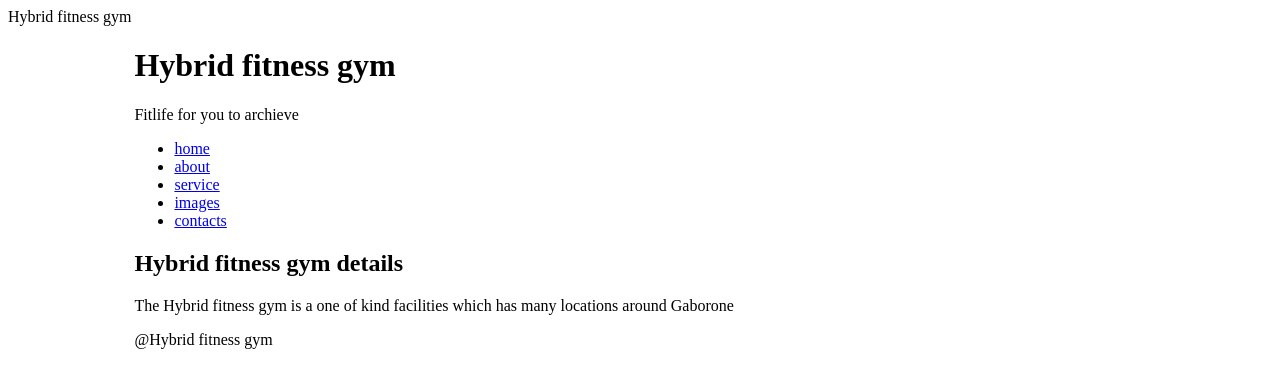
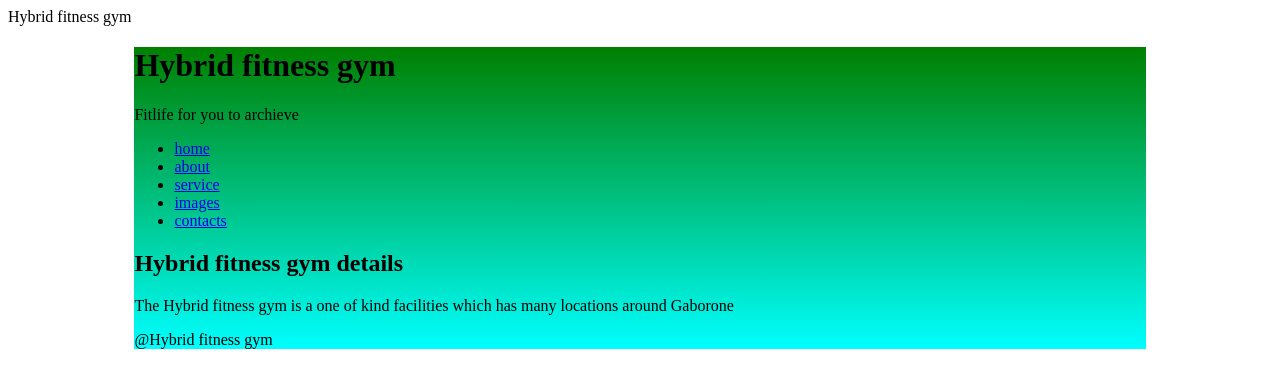
Before and after one commit to abc-010/Mogogiemang-abc25, a plain HTML site: page index.html in a window 1280 px wide. Drawn offline with Linux system fonts and the light colour scheme.

Commit message:
Add gradient background to divmaincontainer

```diff
--- a/css/style.css
+++ b/css/style.css
@@ -2,5 +2,6 @@
 div#divmaincontainer{
   width:80%;
   margin:auto;
+  background-image:linear-gradient(green,cyan);
  /* border:1px solid turquoise;*/
  }
```
